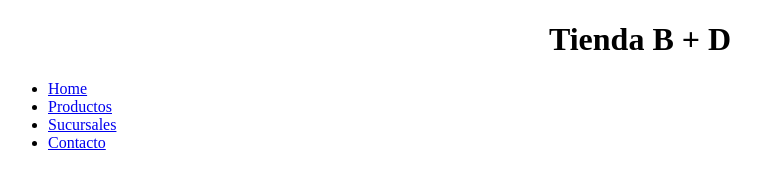
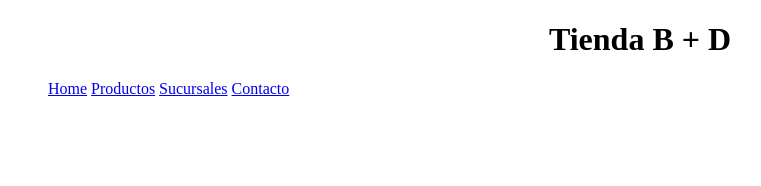
Before and after one commit to mariadrey17/Tiendaonline, a website: page index.html in a window 1280 px wide. Shown: the whole page, without its empty margins (0-761 px from the left). Drawn offline with Linux system fonts and the light colour scheme.

Commit message:
trtando de centrar menu

```diff
--- a/scss/_globales.scss
+++ b/scss/_globales.scss
@@ -1,3 +1,4 @@
-.menu {
-   align-items: center;
+ .menu li  {
+   display: inline;
+   justify-content: center;
 }
```
Also changed, not shown: css/styles.css, 1 other file.
